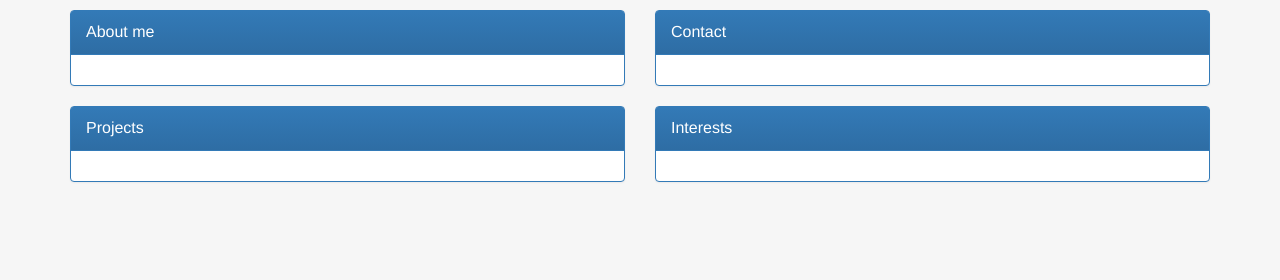
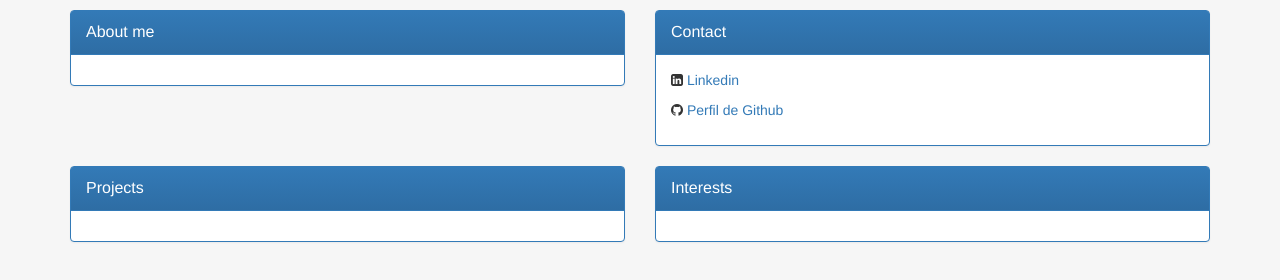
Before and after one commit to mario291187/mario291187.github.io, a website: page index.html in a window 1280 px wide. Shown: the part 420-700 px from the top of the page. Drawn offline with nearby package versions, Linux system fonts and the light colour scheme.

Commit message:
contact...

```diff
--- a/index.html
+++ b/index.html
@@ -85,7 +85,12 @@
                     </div>
                 </div>
                 <div class="panel-body">
-
+                    <p>
+<i class="fa fa-linkedin-square"></i> <a href="https://www.linkedin.com/in/mario-torres">Linkedin</a>
+                    </p>
+                    <p>
+<i class="fa fa-github"></i> <a href="https://github.com/mariotorres">Perfil de Github</a>
+                    </p>
                 </div>
             </div>
         </div>
```
